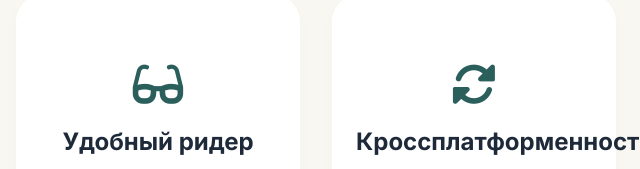
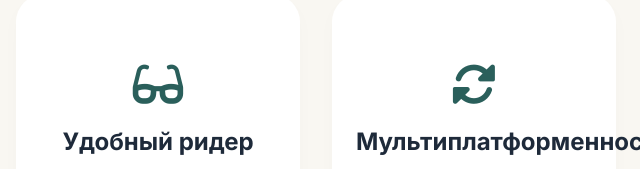
Before and after one commit to FannyValentine/CursovoyProject, a plain HTML site: page index.html in a window 1280 px wide. Shown: the part 860-1029 px from the top of the page, 640-1280 px from the left. Drawn offline with Linux system fonts and the light colour scheme.

```diff
--- a/index.html
+++ b/index.html
@@ -82,7 +82,7 @@
                     </div>
                     <div class="feature-card">
                         <i class="fas fa-sync-alt"></i>
-                        <h3>Кроссплатформенность</h3>
+                        <h3>Мультиплатформенность</h3>
                         <p>Читайте на телефоне, планшете или компьютере. Прогресс синхронизируется.</p>
                     </div>
                 </div>
```
